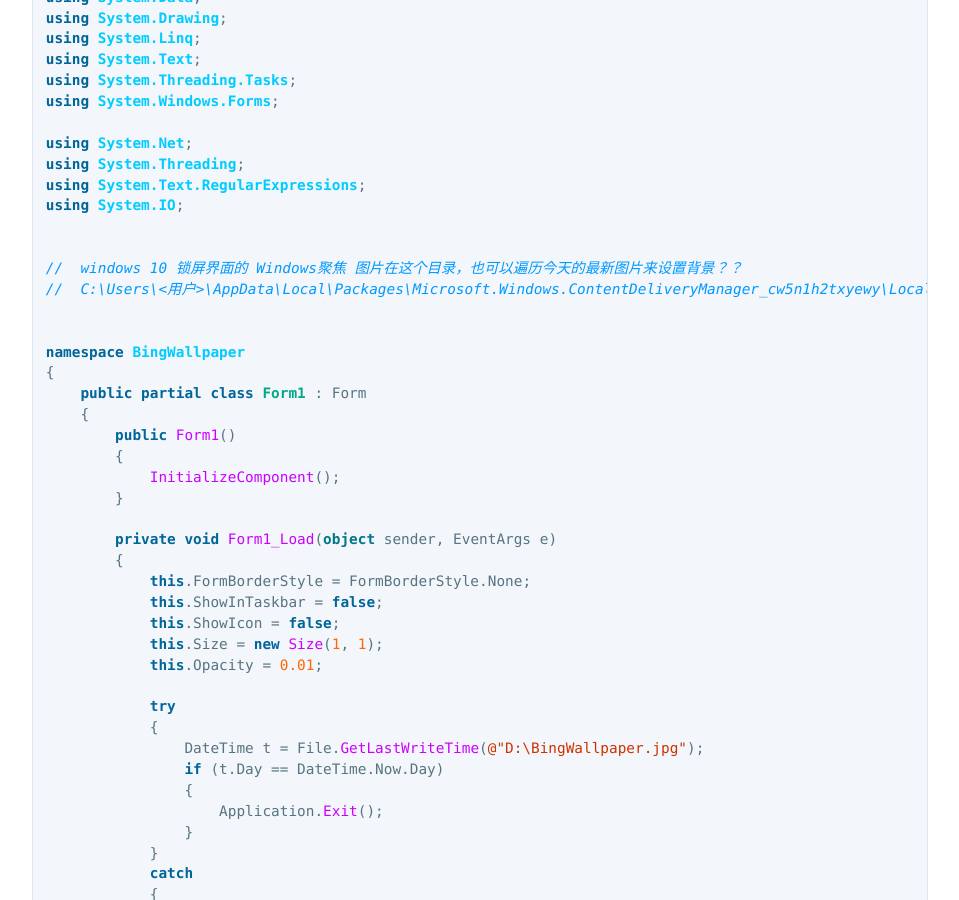
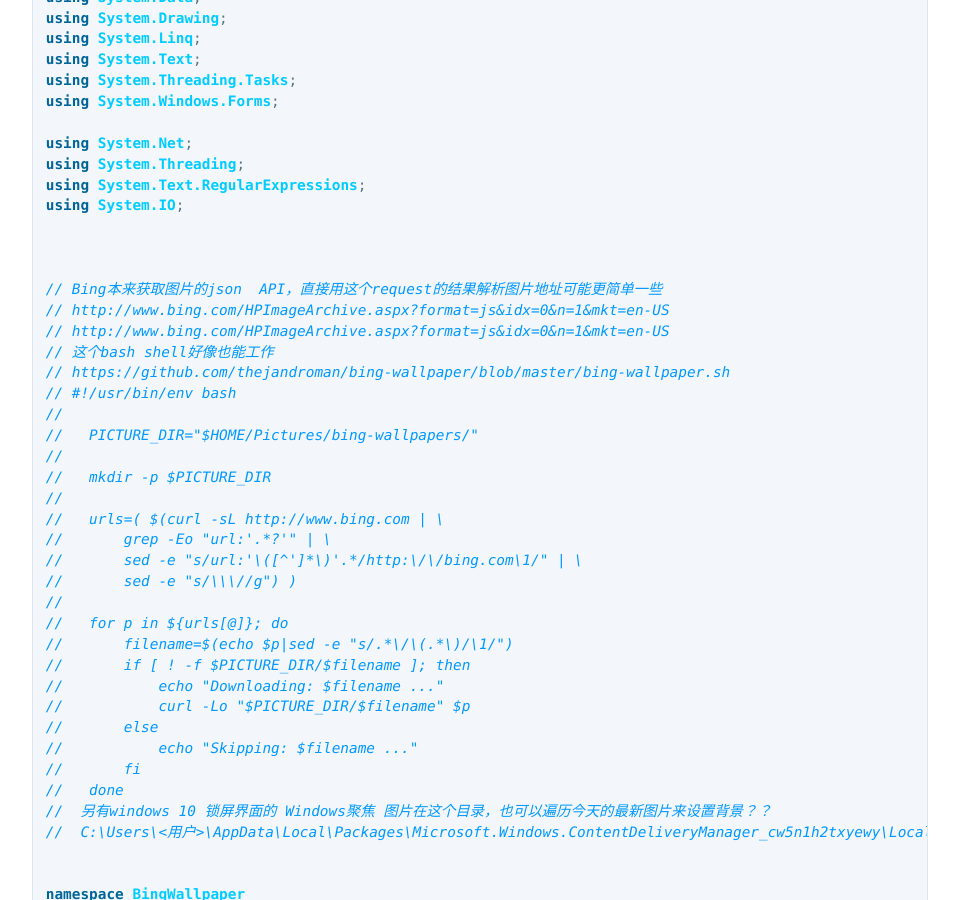
Before and after one commit to gmd20/gmd20.github.io, a Jekyll site: the page built from _posts/2016-10-12-C#例子把bing每日图片设置为windows10桌面背景BingWallpaper.markdown, in a window 1280 px wide and 900 px high, scrolled down 3953 px. Shown: the whole window, without its empty margins (160-1119 px from the left). Built offline with Jekyll 4.4.1, drawn with Linux system fonts in a browser that asks for light colours; Markdown is read by kramdown in place of the engine named in the settings; comment, search, counter and statistics services are not loaded.

Commit message:
Update 2016-10-12-C#例子把bing每日图片设置为windows10桌面背景BingWallpaper.markdown

```diff
--- a/_posts/2016-10-12-C#例子把bing每日图片设置为windows10桌面背景BingWallpaper.markdown
+++ b/_posts/2016-10-12-C#例子把bing每日图片设置为windows10桌面背景BingWallpaper.markdown
@@ -168,7 +168,33 @@ using System.Text.RegularExpressions;
 using System.IO;
 
 
-//  windows 10 锁屏界面的 Windows聚焦 图片在这个目录，也可以遍历今天的最新图片来设置背景？？
+
+// Bing本来获取图片的json  API，直接用这个request的结果解析图片地址可能更简单一些
+// http://www.bing.com/HPImageArchive.aspx?format=js&idx=0&n=1&mkt=en-US
+// http://www.bing.com/HPImageArchive.aspx?format=js&idx=0&n=1&mkt=en-US
+// 这个bash shell好像也能工作
+// https://github.com/thejandroman/bing-wallpaper/blob/master/bing-wallpaper.sh
+// #!/usr/bin/env bash
+//
+//   PICTURE_DIR="$HOME/Pictures/bing-wallpapers/"
+//
+//   mkdir -p $PICTURE_DIR
+//
+//   urls=( $(curl -sL http://www.bing.com | \
+//       grep -Eo "url:'.*?'" | \
+//       sed -e "s/url:'\([^']*\)'.*/http:\/\/bing.com\1/" | \
+//       sed -e "s/\\\//g") )
+//
+//   for p in ${urls[@]}; do
+//       filename=$(echo $p|sed -e "s/.*\/\(.*\)/\1/")
+//       if [ ! -f $PICTURE_DIR/$filename ]; then
+//           echo "Downloading: $filename ..."
+//           curl -Lo "$PICTURE_DIR/$filename" $p
+//       else
+//           echo "Skipping: $filename ..."
+//       fi
+//   done
+//  另有windows 10 锁屏界面的 Windows聚焦 图片在这个目录，也可以遍历今天的最新图片来设置背景？？
 //  C:\Users\<用户>\AppData\Local\Packages\Microsoft.Windows.ContentDeliveryManager_cw5n1h2txyewy\LocalState\Assets
 
 
```
